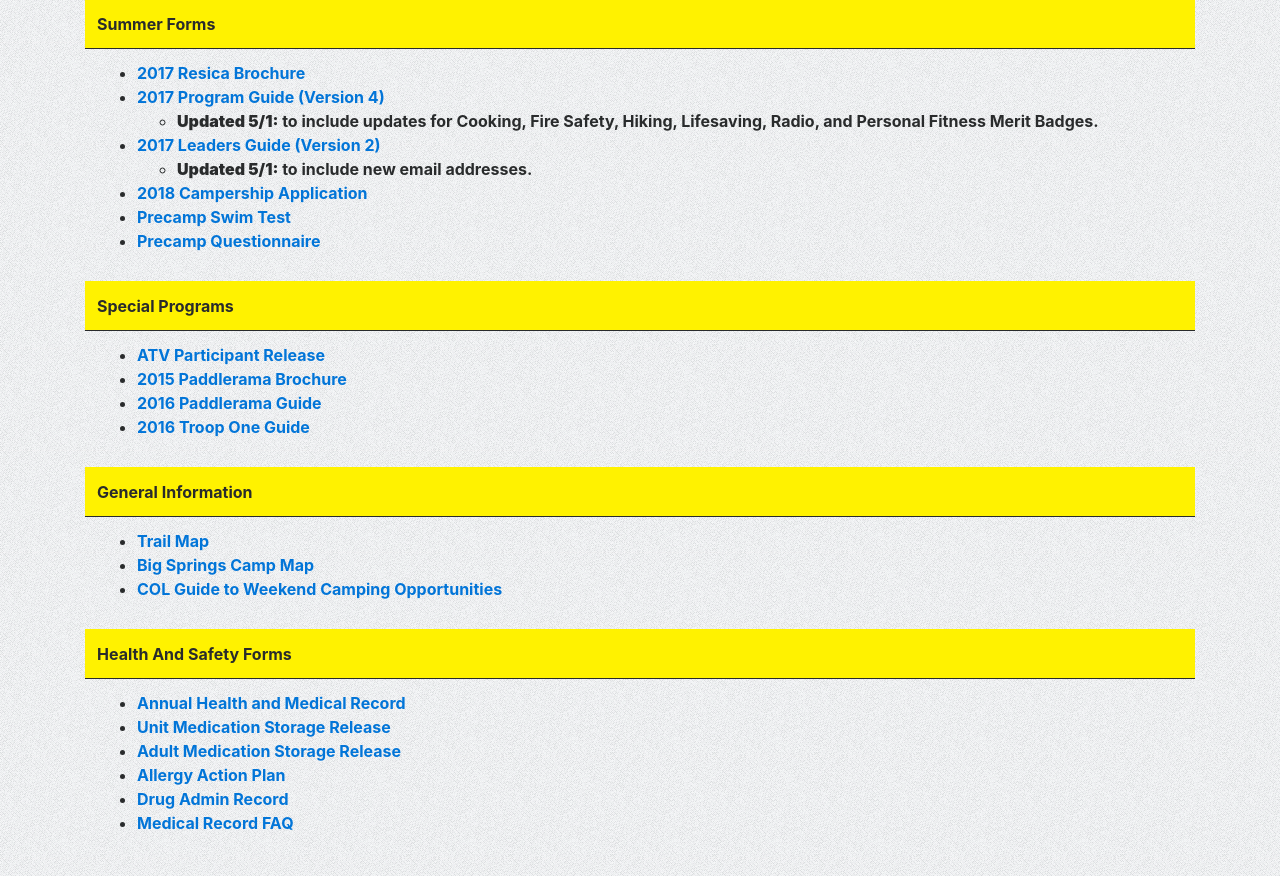
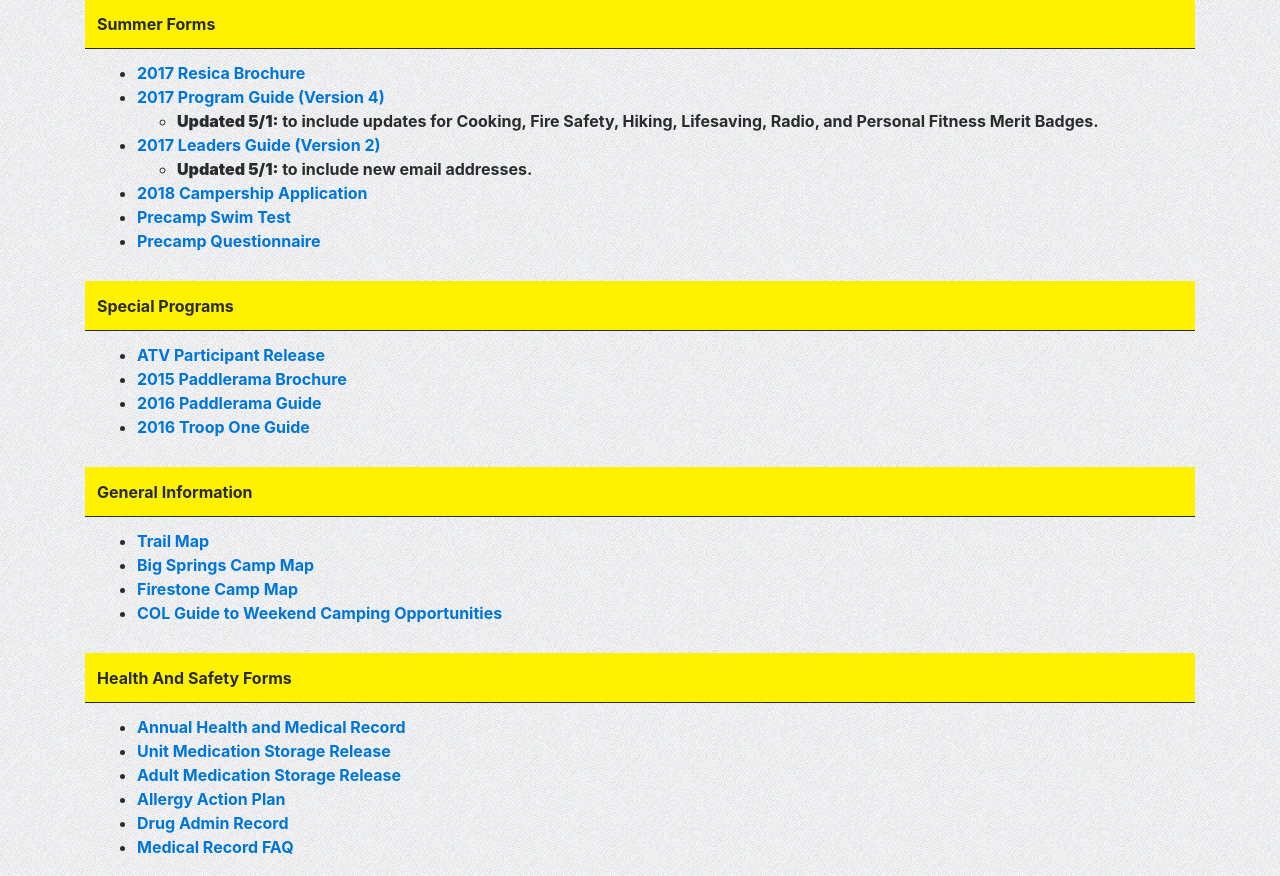
Before and after one commit to col-bsa/ResicaFalls.org, a PHP site: page /important-documents in a window 1280 px wide. Shown: the part 264-1140 px from the top of the page. Run offline with PHP 8.4, Linux system fonts and the light colour scheme; lists and menus that the app fills with data are empty; some libraries are stand-ins or nearby versions.

Commit message:
Added Firestone Camp Map

```diff
--- a/important-documents.php
+++ b/important-documents.php
@@ -61,6 +61,7 @@
 									<ul>
                     <li><a download href="_files\general\ResicaFalls_TrailsMap.pdf">Trail Map</a></li>
                     <li><a download href="_files\general\BigSprings_Map.pdf">Big Springs Camp Map</a></li>
+					<li><a download href="_files\general\Firestone_Map.pdf">Firestone Camp Map</a></li>
 										<li><a download href="_files\general\COL_GuideToCampingOpportunities.pdf">COL Guide to Weekend Camping Opportunities</a></li>
 									</ul>
 								</th>
```
Also changed, not shown: 1 other file.
